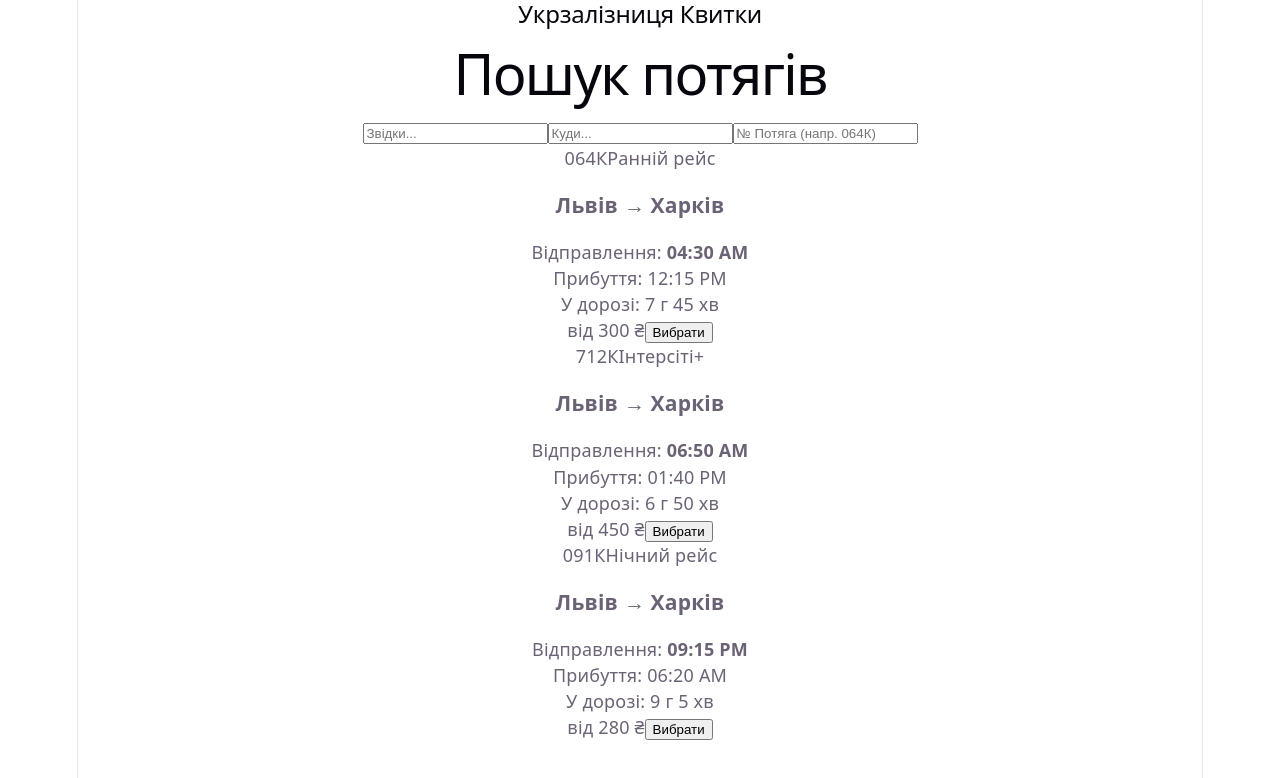
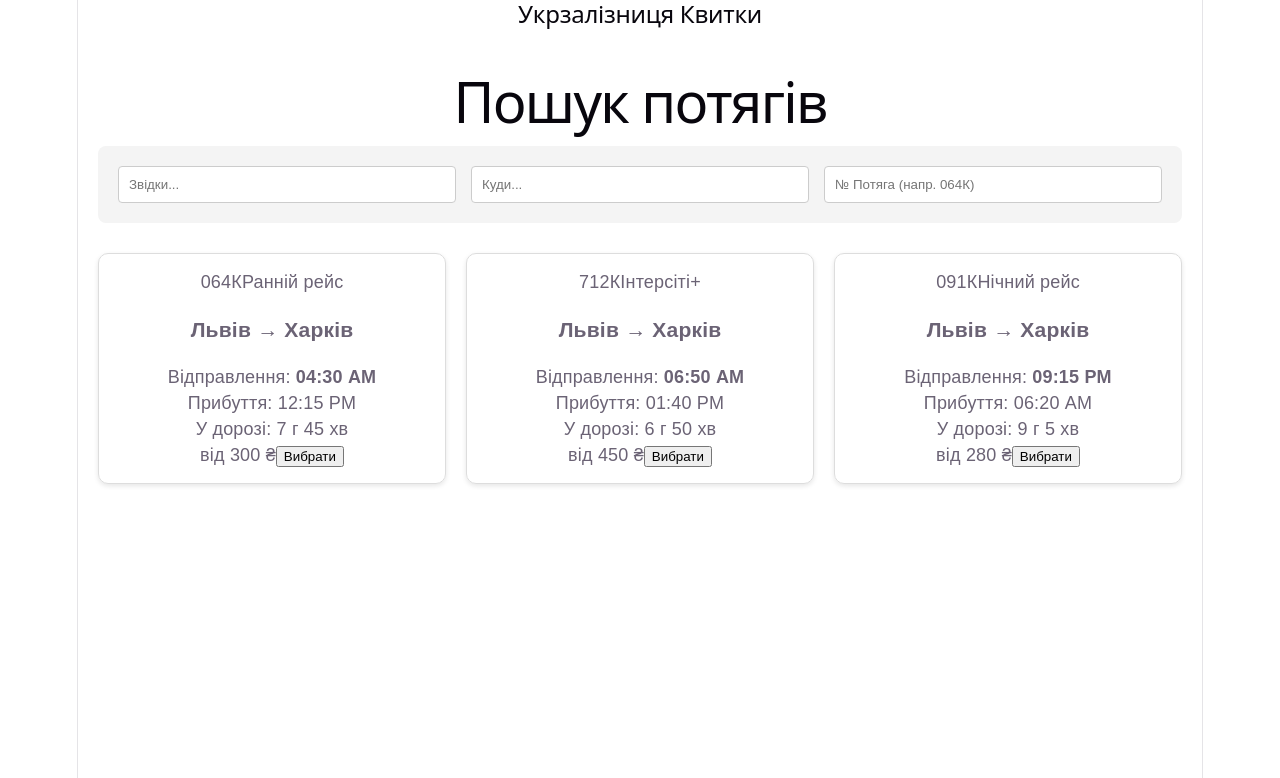
Before and after one commit to rakovychsofiya-arch/RailwayStation, a React (Vite) app: page / in a window 1280 px wide. Shown: the top 778 px of the page. Built offline with nearby package versions, Linux system fonts and the light colour scheme; the HTML template or start-up script is replaced by a standard one.

Commit message:
Implement grid layout for train cards and styling for search bar

```diff
--- a/src/App.css
+++ b/src/App.css
@@ -1,184 +1,35 @@
-.counter {
-  font-size: 16px;
-  padding: 5px 10px;
-  border-radius: 5px;
-  color: var(--accent);
-  background: var(--accent-bg);
-  border: 2px solid transparent;
-  transition: border-color 0.3s;
-  margin-bottom: 24px;
-
-  &:hover {
-    border-color: var(--accent-border);
-  }
-  &:focus-visible {
-    outline: 2px solid var(--accent);
-    outline-offset: 2px;
-  }
+.home-page {
+  padding: 20px;
+  max-width: 1200px;
+  margin: 0 auto;
+  font-family: Arial, sans-serif;
 }
 
-.hero {
-  position: relative;
-
-  .base,
-  .framework,
-  .vite {
-    inset-inline: 0;
-    margin: 0 auto;
-  }
-
-  .base {
-    width: 170px;
-    position: relative;
-    z-index: 0;
-  }
-
-  .framework,
-  .vite {
-    position: absolute;
-  }
-
-  .framework {
-    z-index: 1;
-    top: 34px;
-    height: 28px;
-    transform: perspective(2000px) rotateZ(300deg) rotateX(44deg) rotateY(39deg)
-      scale(1.4);
-  }
-
-  .vite {
-    z-index: 0;
-    top: 107px;
-    height: 26px;
-    width: auto;
-    transform: perspective(2000px) rotateZ(300deg) rotateX(40deg) rotateY(39deg)
-      scale(0.8);
-  }
+.search-container {
+  display: flex;
+  gap: 15px;
+  margin-bottom: 30px;
+  background: #f4f4f4;
+  padding: 20px;
+  border-radius: 8px;
 }
 
-#center {
-  display: flex;
-  flex-direction: column;
-  gap: 25px;
-  place-content: center;
-  place-items: center;
-  flex-grow: 1;
-
-  @media (max-width: 1024px) {
-    padding: 32px 20px 24px;
-    gap: 18px;
-  }
+.search-input {
+  padding: 10px;
+  border: 1px solid #ccc;
+  border-radius: 4px;
+  flex: 1;
 }
 
-#next-steps {
-  display: flex;
-  border-top: 1px solid var(--border);
-  text-align: left;
-
-  & > div {
-    flex: 1 1 0;
-    padding: 32px;
-    @media (max-width: 1024px) {
-      padding: 24px 20px;
-    }
-  }
-
-  .icon {
-    margin-bottom: 16px;
-    width: 22px;
-    height: 22px;
-  }
-
-  @media (max-width: 1024px) {
-    flex-direction: column;
-    text-align: center;
-  }
+.train-list {
+  display: grid;
+  grid-template-columns: repeat(auto-fill, minmax(300px, 1fr));
+  gap: 20px;
 }
 
-#docs {
-  border-right: 1px solid var(--border);
-
-  @media (max-width: 1024px) {
-    border-right: none;
-    border-bottom: 1px solid var(--border);
-  }
+.train-card {
+  border: 1px solid #ddd;
+  padding: 15px;
+  border-radius: 10px;
+  box-shadow: 0 2px 5px rgba(0,0,0,0.1);
 }
-
-#next-steps ul {
-  list-style: none;
-  padding: 0;
-  display: flex;
-  gap: 8px;
-  margin: 32px 0 0;
-
-  .logo {
-    height: 18px;
-  }
-
-  a {
-    color: var(--text-h);
-    font-size: 16px;
-    border-radius: 6px;
-    background: var(--social-bg);
-    display: flex;
-    padding: 6px 12px;
-    align-items: center;
-    gap: 8px;
-    text-decoration: none;
-    transition: box-shadow 0.3s;
-
-    &:hover {
-      box-shadow: var(--shadow);
-    }
-    .button-icon {
-      height: 18px;
-      width: 18px;
-    }
-  }
-
-  @media (max-width: 1024px) {
-    margin-top: 20px;
-    flex-wrap: wrap;
-    justify-content: center;
-
-    li {
-      flex: 1 1 calc(50% - 8px);
-    }
-
-    a {
-      width: 100%;
-      justify-content: center;
-      box-sizing: border-box;
-    }
-  }
-}
-
-#spacer {
-  height: 88px;
-  border-top: 1px solid var(--border);
-  @media (max-width: 1024px) {
-    height: 48px;
-  }
-}
-
-.ticks {
-  position: relative;
-  width: 100%;
-
-  &::before,
-  &::after {
-    content: '';
-    position: absolute;
-    top: -4.5px;
-    border: 5px solid transparent;
-  }
-
-  &::before {
-    left: 0;
-    border-left-color: var(--border);
-  }
-  &::after {
-    right: 0;
-    border-right-color: var(--border);
-  }
-}
```
